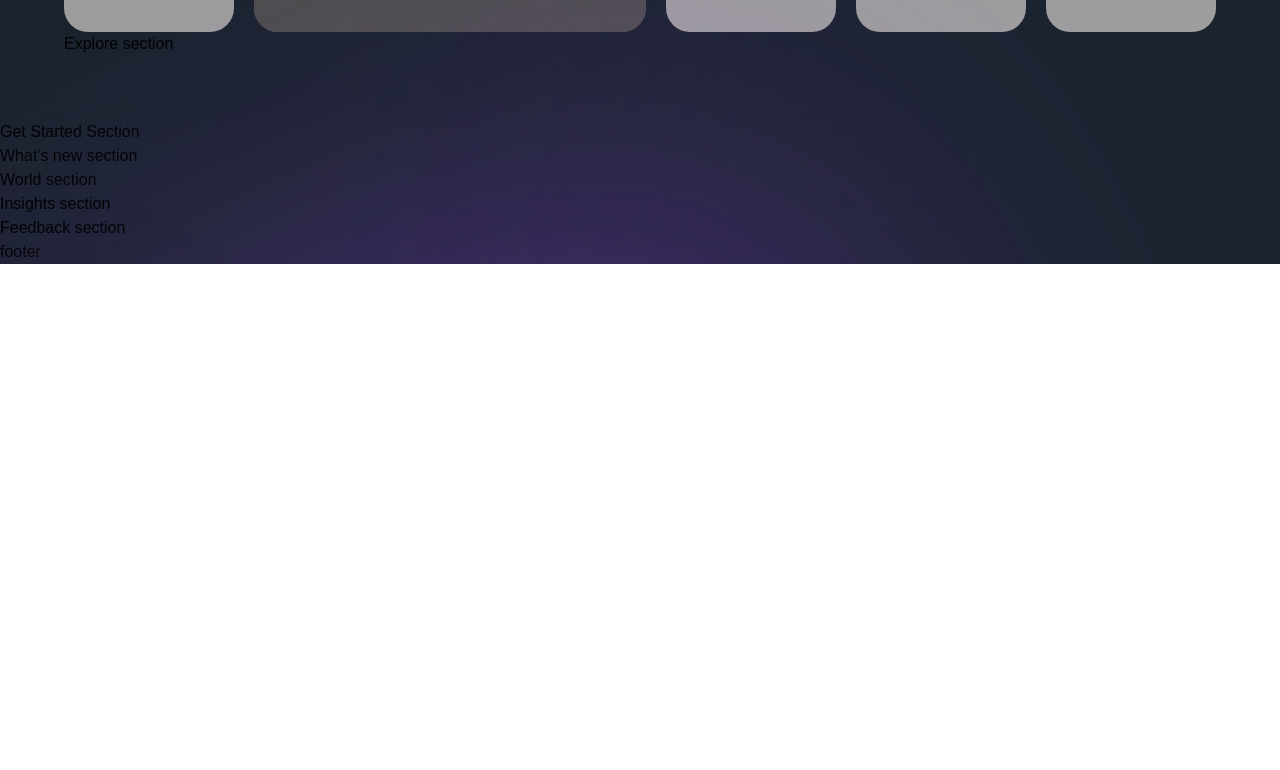
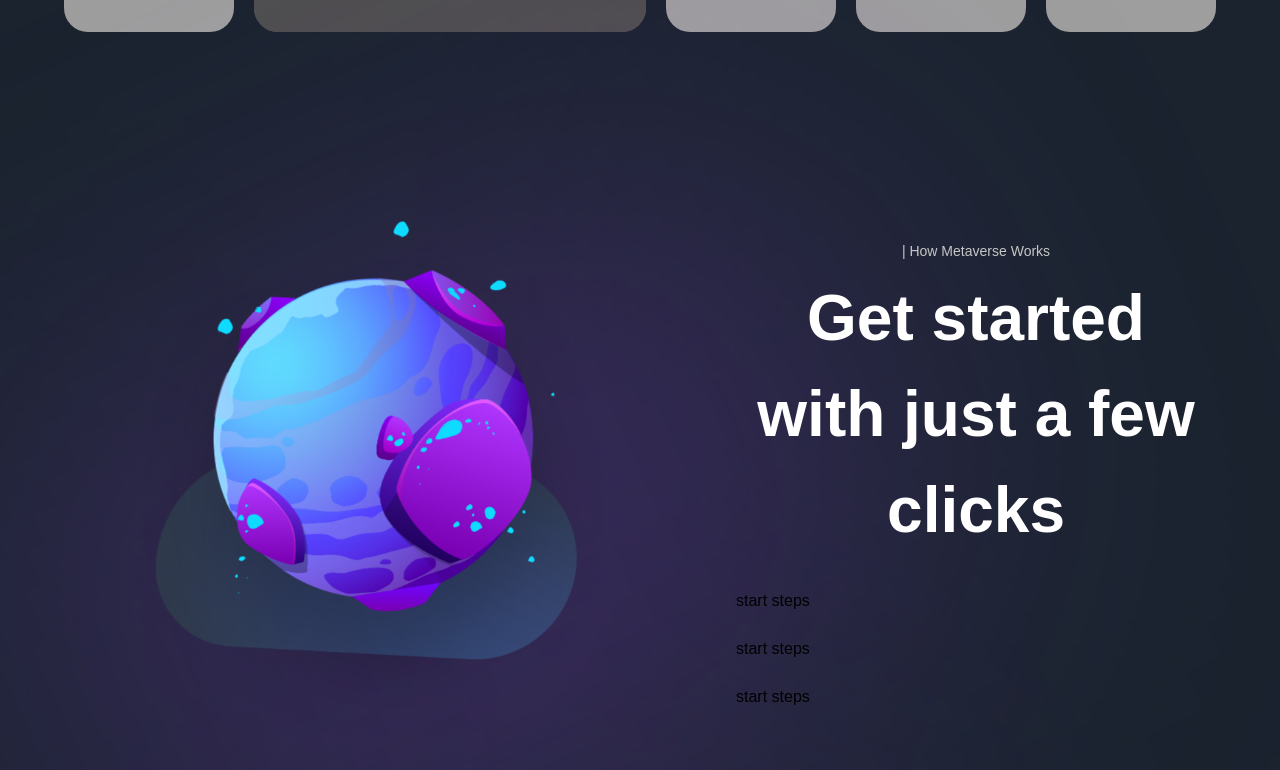
Before and after one commit to Krustycoin0/meta2, a Next.js app: page / in a window 1280 px wide. Shown: the part 2470-3240 px from the top of the page. Before the commit the page ends 2734 px from the top, so only its background shows below. Built offline with nearby package versions, Linux system fonts and the light colour scheme; grey boxes are pictures that could not be loaded; a web font is replaced by a local one.

Commit message:
get started section layout

```diff
--- a/sections/Explore.jsx
+++ b/sections/Explore.jsx
@@ -40,7 +40,6 @@
                 }
             </div>
           </motion.div>
-        Explore section
       </section>
     )
 };
--- a/sections/GetStarted.jsx
+++ b/sections/GetStarted.jsx
@@ -1,8 +1,46 @@
 'use client';
+import { motion } from "framer-motion";
+import styles from "../styles";
+import { staggerContainer, fadeIn, planetVariants} from "../utils/motion";
 
+import {ExploreCard, TypingText, TitleText, StartSteps} from '../components'
+import {exploreWorlds, startingFeatures} from "../constants";
 const GetStarted = () => (
-  <section>
-    Get Started Section
+  <section className={`${styles.paddings} relative z-10`}>
+      <motion.div
+          className={`${styles.innerWidth} mx-auto flex lg:flex-row flex-col gap-8`}
+          variants={staggerContainer}
+          initial="hidden"
+          whileInView="show"
+          viewport={{ once: false, amount: 0.25}}
+      >
+          <motion.div
+              variants={planetVariants('left')}
+              className={`flex-1 ${styles.flexCenter}`}
+          >
+              <img src="/get-started.png" alt="get started" className="w-[90%] h-[90%] object-contain"/>
+          </motion.div>
+          <motion.div
+              variants={fadeIn('left', 'tween', 0.2, 1)}
+              className="flex-[0.75] flex justify-center flex-col"
+          >
+
+              <TypingText title="| How Metaverse Works" textStyles="text-center"/>
+              <TitleText
+                  title={<>Get started with just a few clicks</>}
+                  textStyles="text-center"
+              />
+              <div className="mt-[31px] flex flex-col max-w-[370px] gap-[24px]">
+                  { startingFeatures.map((feature, index) => (
+                      <StartSteps
+                        key={feature}
+                        number={`${index < 10 ? '0' : ''} ${index + 1}`}
+                        text={feature}
+                      />
+                  ))}
+              </div>
+          </motion.div>
+      </motion.div>
   </section>
 );
 
```
